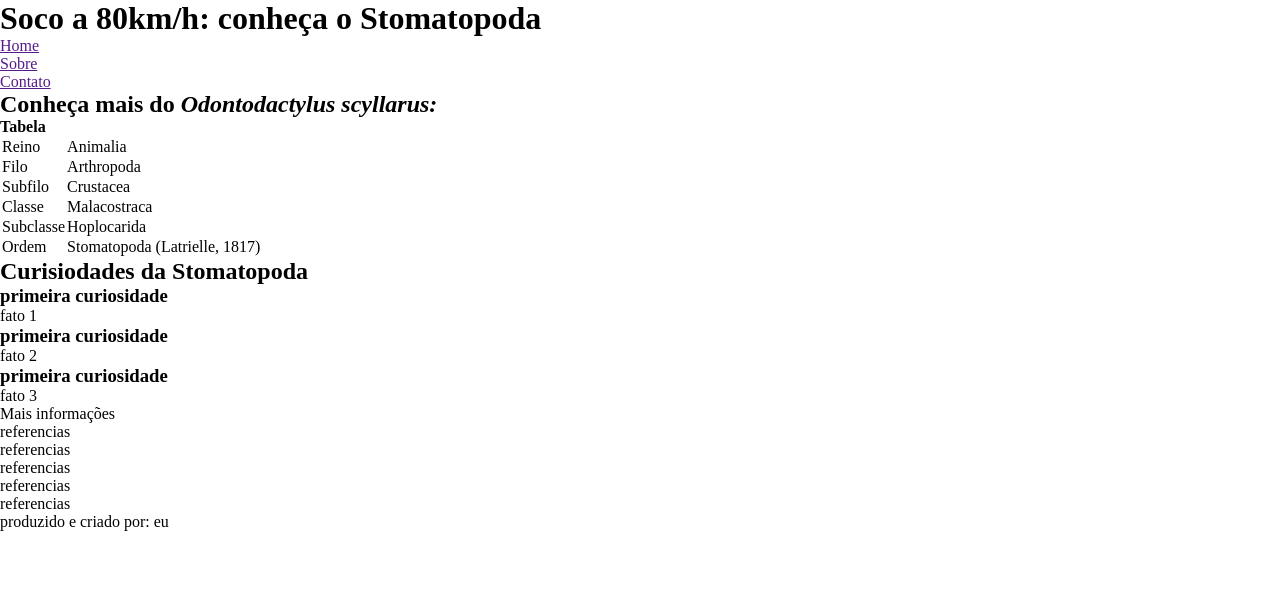
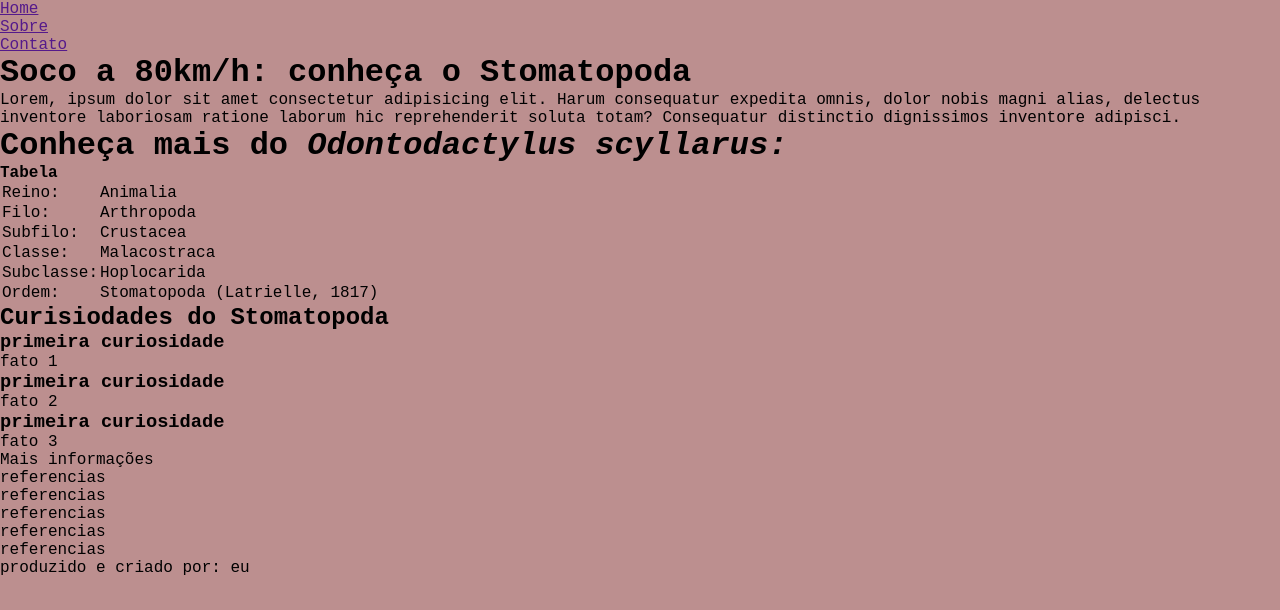
Before and after one commit to thiagoleite92/trybe-exercises, a plain HTML site: page bloco_3/exercises/introducao-a-html-e-css_4/exercise_1.html in a window 1280 px wide. Drawn offline with Linux system fonts and the light colour scheme.

Commit message:
primeiro programa: adiçao

```diff
--- a/bloco_3/exercises/introducao-a-html-e-css_4/exercise_1.html
+++ b/bloco_3/exercises/introducao-a-html-e-css_4/exercise_1.html
@@ -8,11 +8,8 @@
     <link rel="stylesheet" href="style.css">
 </head>
 <body>
-    <header>
-        <h1>Soco a 80km/h: conheça o Stomatopoda</h1>
-    </header>
-    <nav class="nav-links">
-        <ul>
+    <nav>
+        <ul class="nav-links">
             <li>
                 <a href="">Home</a>
             </li>
@@ -24,42 +21,50 @@
             </li>
         </ul>
     </nav>
-    <article>
-        <header>
-            <h1>Conheça mais do <i>Odontodactylus scyllarus:</i></h1>
-        </header>
+
+    <header class="header">
+        <h1>Soco a 80km/h: conheça o Stomatopoda</h1>
+    </header>
+    <p>Lorem, ipsum dolor sit amet consectetur adipisicing elit. Harum consequatur expedita omnis, dolor nobis magni alias, delectus inventore laboriosam ratione laborum hic reprehenderit soluta totam? Consequatur distinctio dignissimos inventore adipisci.</p>
+
+
+    <header>
+        <h1>Conheça mais do <i>Odontodactylus scyllarus:</i></h1>
+    </header>
+    <div>
         <h4>Tabela</h4>
         <table>
             <tr>
-                <td>Reino</td>
+                <td>Reino:</td>
                 <td>Animalia</td>
             </tr>
             <tr>
-                <td>Filo</td>
+                <td>Filo:</td>
                 <td>Arthropoda</td>
             </tr>
             <tr>
-                <td>Subfilo</td>
+                <td>Subfilo:</td>
                 <td>Crustacea</td>
             </tr>
             <tr>
-                <td>Classe</td>
+                <td>Classe:</td>
                 <td>Malacostraca</td>
             </tr>
             <tr>
-                <td>Subclasse</td>
+                <td>Subclasse:</td>
                 <td>Hoplocarida</td>
             </tr>
             <tr>
-                <td>Ordem</td>
+                <td>Ordem:</td>
                 <td>Stomatopoda (Latrielle, 1817)</td>
             </tr>
+        </table>
+    </div>
 
-        </table>
-
-    </article>
     <section>
-        <header><h1>Curisiodades da Stomatopoda</h1></header>
+        <header>
+            <h1>Curisiodades do Stomatopoda</h1>
+        </header>
         <h3>primeira curiosidade</h3>
             <article>fato 1</article>
         <h3>primeira curiosidade</h3>
--- a/bloco_3/exercises/introducao-a-html-e-css_4/style.css
+++ b/bloco_3/exercises/introducao-a-html-e-css_4/style.css
@@ -1,5 +1,12 @@
 *{
+    box-sizing: border-box;
+    font-family: 'Courier New', Courier, monospace;
     margin: 0;
     padding: 0;
-    text-align: justify;
+    background: rosybrown;
 }
+
+.nav-links{
+
+
+}
--- /dev/null
+++ b/bloco_4/adição.js
@@ -0,0 +1,4 @@
+let num1 = 10;
+let num2 = 15;
+
+console.log(num1 + num2);
```
Also changed, not shown: bloco_4/primeirojs.js (deleted).
